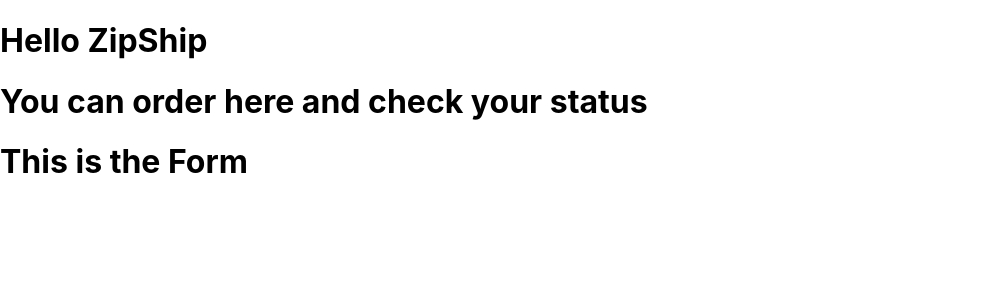
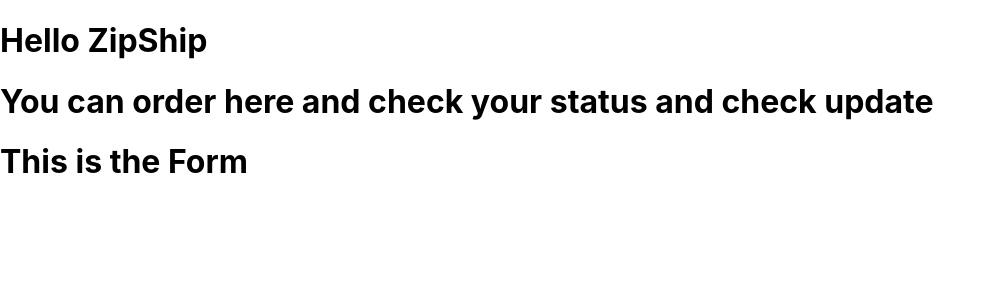
Before and after one commit to yashdobariya-scaletech/zipship, a React (Create React App) app: page / in a window 1280 px wide. Shown: the top 300 px of the page, without its empty margins (0-995 px from the left). Built offline with nearby package versions, Linux system fonts and the light colour scheme.

Commit message:
text change

```diff
--- a/src/features/orderFrom/conatiner/orderForm.tsx
+++ b/src/features/orderFrom/conatiner/orderForm.tsx
@@ -1,9 +1,9 @@
-import Form from '../component/form';
+import Form from "../component/form";
 
 const OrderForm: React.FC = () => {
   return (
     <>
-      <h1>You can order here and check your status</h1>
+      <h1>You can order here and check your status and check update</h1>
       <Form />
     </>
   );
```
